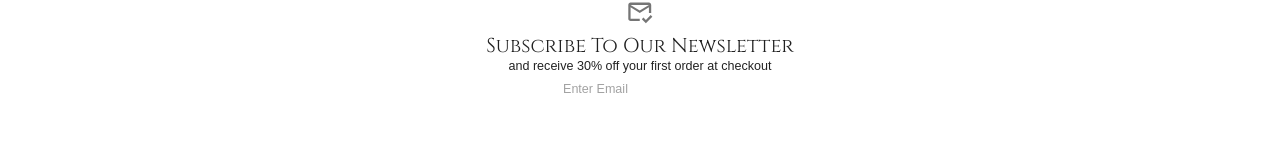
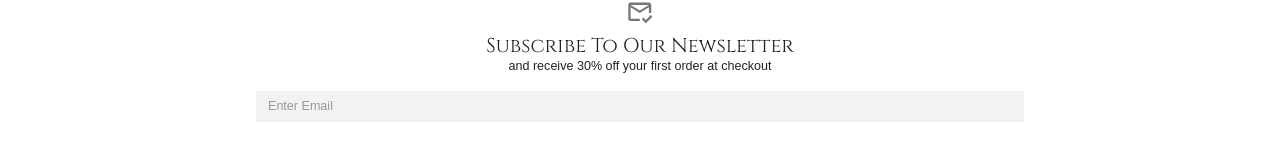
Before and after one commit to brosmar18/ecommerce-client, a React (Create React App) app: page / in a window 1280 px wide. Shown: the part 991-1152 px from the top of the page. Built offline with nearby package versions, Linux system fonts and the light colour scheme; no server answers; a web font is replaced by a local one.

Commit message:
styles added

```diff
--- a/src/pages/Home/Subscribe.jsx
+++ b/src/pages/Home/Subscribe.jsx
@@ -14,7 +14,14 @@ const Subscribe = () => {
       <Typography>
         and receive 30% off your first order at checkout
       </Typography>
-      <Box>
+      <Box
+        p="2px 4px"
+        m="15px auto"
+        display="flex"
+        alignItems="center"
+        width="75%"
+        backgroundColor="#F2F2F2"
+      >
         <InputBase
           placeholder="Enter Email"
           sx={{ ml: 1, flex: 1}}
```
